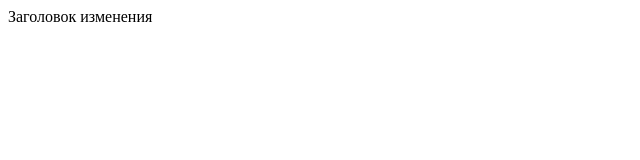
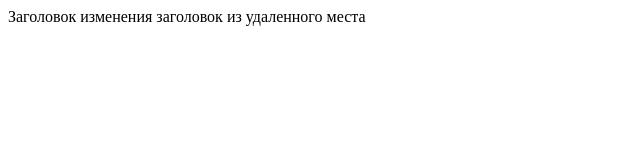
Before and after one commit to nglazov/how-to-learn, a plain HTML site: page index.html in a window 1280 px wide. Shown: the whole page, without its empty margins (0-640 px from the left). Drawn offline with Linux system fonts and the light colour scheme.

Commit message:
Remote changes

```diff
--- a/index.html
+++ b/index.html
@@ -10,7 +10,7 @@
 <body>
   <div class="page">
     <header class="header">
-      Заголовок изменения
+      Заголовок изменения заголовок из удаленного места
     </header>
     <main class="content">
       <section class="description">
```
